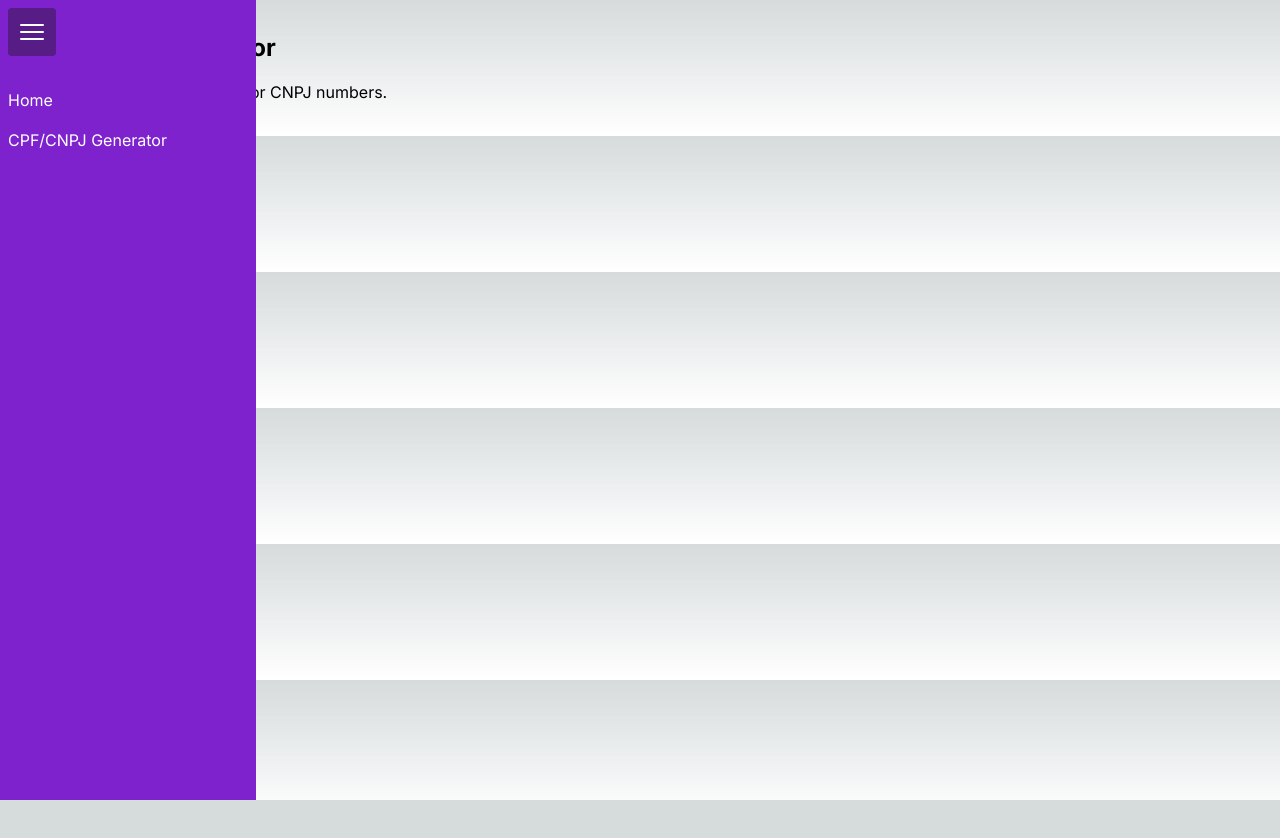
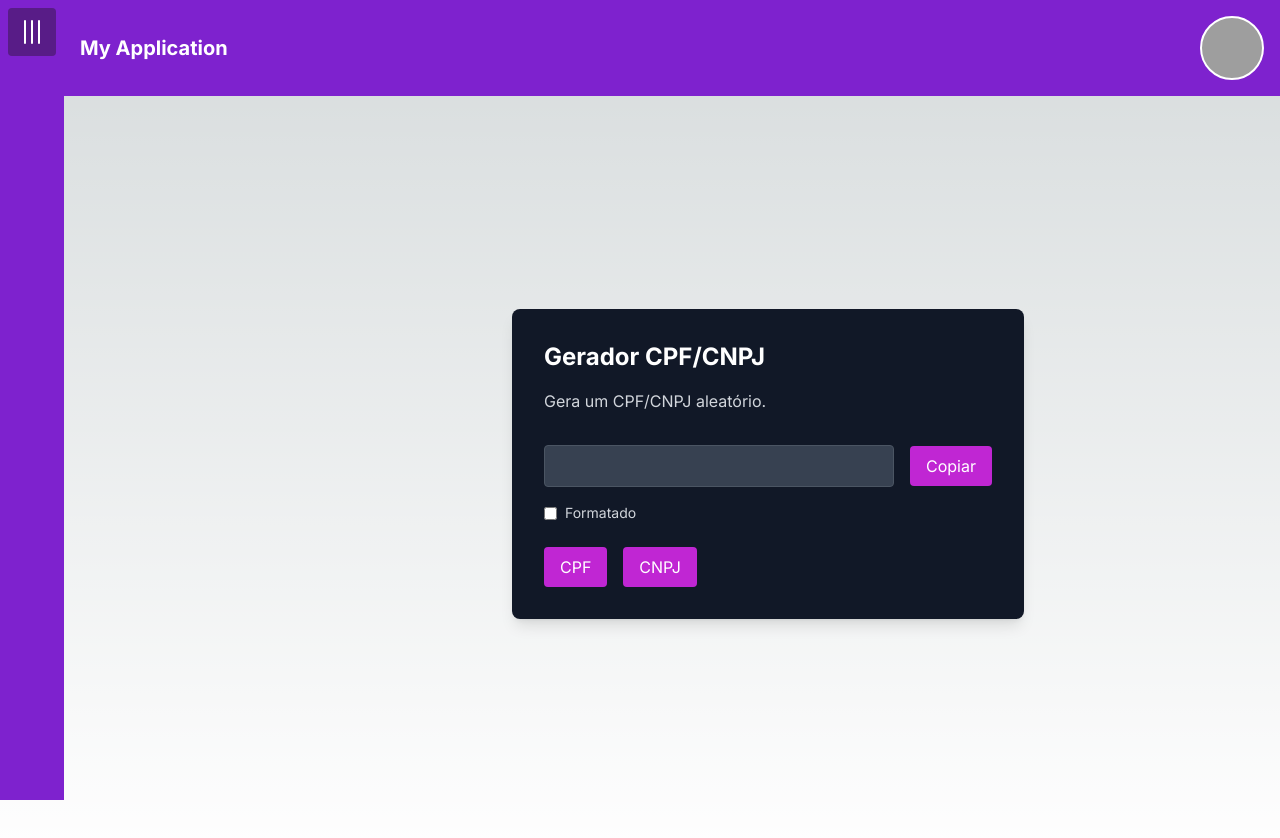
Before and after one commit to misphyr/tools, a Next.js app: page /cpf-cnpj-generator in a window 1280 px wide. Shown: the top 838 px of the page. Before the commit the page ends 800 px from the top, so only its background shows below. Built offline with nearby package versions, Linux system fonts and the light colour scheme; grey boxes are pictures that could not be loaded.

Commit message:
adicionado a página de cpf/cnpj

```diff
--- a/src/app/cpf-cnpj-generator/page.tsx
+++ b/src/app/cpf-cnpj-generator/page.tsx
@@ -1,12 +1,143 @@
-// pages/cpf-cnpj-generator.tsx
-import React from 'react';
+"use client"
+import React, { useState } from 'react';
+
+const generateCPF = (formatted: boolean) => {
+  const random = () => Math.floor(Math.random() * 10);
+  let cpf = Array.from({ length: 9 }, random).join('');
+  cpf += calculateCPFCheckDigits(cpf);
+  return formatted
+    ? cpf.replace(/(.{3})(.{3})(.{3})(.{2})/, '$1.$2.$3-$4')
+    : cpf;
+};
+
+const calculateCPFCheckDigits = (base: string) => {
+  let sum = 0;
+  let weight = 10;
+  for (let i = 0; i < base.length; i++) {
+    sum += parseInt(base[i]) * weight--;
+  }
+  const remainder = (sum % 11);
+  const firstDigit = remainder < 2 ? 0 : 11 - remainder;
+
+  sum = 0;
+  weight = 11;
+  for (let i = 0; i < base.length; i++) {
+    sum += parseInt(base[i]) * weight--;
+  }
+  const secondDigit = ((sum % 11) < 2 ? 0 : 11 - (sum % 11));
+
+  return `${firstDigit}${secondDigit}`;
+};
+
+const generateCNPJ = (formatted: boolean) => {
+  const random = () => Math.floor(Math.random() * 10);
+  let cnpj = Array.from({ length: 12 }, random).join('');
+  cnpj += calculateCNPJCheckDigits(cnpj);
+  return formatted
+    ? cnpj.replace(/(.{2})(.{3})(.{3})(.{4})(.{2})/, '$1.$2.$3/$4-$5')
+    : cnpj;
+};
+
+const calculateCNPJCheckDigits = (base: string) => {
+  const weights1 = [5, 4, 3, 2, 9, 8, 7, 6, 5, 4, 3, 2];
+  const weights2 = [6, 5, 4, 3, 2, 9, 8, 7, 6, 5, 4, 3, 2];
+
+  const calculateDigit = (base: string, weights: number[]) => {
+    let sum = 0;
+    for (let i = 0; i < base.length; i++) {
+      sum += parseInt(base[i]) * weights[i];
+    }
+    const remainder = sum % 11;
+    return remainder < 2 ? 0 : 11 - remainder;
+  };
+
+  const firstDigit = calculateDigit(base, weights1);
+  const secondDigit = calculateDigit(base + firstDigit, weights2);
+
+  return `${firstDigit}${secondDigit}`;
+};
 
 const CPF_CNPJ_Generator: React.FC = () => {
+  const [value, setValue] = useState('');
+  const [isFormatted, setIsFormatted] = useState(false);
+  const [message, setMessage] = useState<string | null>(null);
+
+  const handleGenerateCPF = () => {
+    setValue(generateCPF(isFormatted));
+  };
+
+  const handleGenerateCNPJ = () => {
+    setValue(generateCNPJ(isFormatted));
+  };
+
+  const copyToClipboard = () => {
+    navigator.clipboard.writeText(value).then(() => {
+      showTemporaryMessage('Cpf/Cnpj Copiado!');
+    });
+  };
+
+  const showTemporaryMessage = (msg: string) => {
+    setMessage(msg);
+    setTimeout(() => setMessage(null), 3000); // Message disappears after 3 seconds
+  };
+
   return (
-    <div className="p-8">
-      <h1 className="text-2xl font-bold">CPF/CNPJ Generator</h1>
-      <p className="mt-4">Teste you can generate CPF or CNPJ numbers.</p>
-      {/* Add your CPF/CNPJ generator logic here */}
+    <div className="flex justify-center items-center min-h-screen">
+      <div className="bg-gray-900 p-8 rounded-lg shadow-lg w-full max-w-lg">
+        <h1 className="text-2xl font-bold text-white">Gerador CPF/CNPJ</h1>
+        <p className="mt-4 text-gray-300">Gera um CPF/CNPJ aleatório.</p>
+
+        {/* Readonly input with copy button */}
+        <div className="mt-8 flex items-center space-x-4">
+          <input
+            type="text"
+            value={value}
+            readOnly
+            className="p-2 bg-gray-700 text-white rounded border border-gray-600 flex-grow"
+          />
+          <button
+            onClick={copyToClipboard}
+            className="bg-fuchsia-600 text-white px-4 py-2 rounded hover:bg-fuchsia-900 hover:animate-pulse transition"
+          >
+            Copiar
+          </button>
+        </div>
+
+        {/* Checkbox */}
+        <div className="mt-4 flex items-center space-x-2">
+          <input
+            type="checkbox"
+            id="format-checkbox"
+            checked={isFormatted}
+            onChange={() => setIsFormatted(!isFormatted)}
+            className="text-purple-900"
+          />
+          <label htmlFor="format-checkbox" className="text-sm text-gray-300">Formatado</label>
+        </div>
+
+        {/* Generate buttons */}
+        <div className="mt-6 flex space-x-4">
+          <button
+            onClick={handleGenerateCPF}
+            className="bg-fuchsia-600 text-white px-4 py-2 rounded hover:bg-fuchsia-900 hover:animate-pulse transition"
+          >
+            CPF
+          </button>
+          <button
+            onClick={handleGenerateCNPJ}
+            className="bg-fuchsia-600 text-white px-4 py-2 rounded hover:bg-fuchsia-900 hover:animate-pulse transition"
+          >
+            CNPJ
+          </button>
+        </div>
+      </div>
+
+      {/* Temporary message */}
+      {message && (
+        <div className="fixed bottom-4 left-1/2 transform -translate-x-1/2 bg-gray-900 text-white px-4 py-2 rounded shadow-lg">
+          {message}
+        </div>
+      )}
     </div>
   );
 };
--- a/src/app/layout.tsx
+++ b/src/app/layout.tsx
@@ -2,6 +2,7 @@ import type { Metadata } from "next";
 import { Inter } from "next/font/google";
 import "./globals.css";
 import Sidebar from '../components/Sidebar';
+import Header from '../components/Header';
 
 const inter = Inter({ subsets: ["latin"] });
 
@@ -17,8 +18,18 @@ export default function RootLayout({
 }>) {
   return (
     <html lang="en">
-      <body className={inter.className}>{children}</body>
-      <Sidebar />
+      <body className={inter.className}>
+        <div className="flex">
+          <Sidebar />
+          <div className="flex-grow">
+            <Header />
+            <main style={{ marginTop: "4rem", marginLeft: "16rem" }}>
+
+              {children}
+            </main>
+          </div>
+        </div>
+      </body>
     </html>
   );
 }
--- /dev/null
+++ b/src/components/Header.tsx
@@ -0,0 +1,28 @@
+
+"use client";
+
+import React, { useState } from 'react';
+import { useRouter } from 'next/navigation';
+
+
+const Header = () => {
+    const avatarUrl = `https://cdn.discordapp.com/avatars/343957098184572958/a_966ba3717fc36728b3b66976aefe2cd8.gif`;
+
+    return (
+        <div className="fixed top-0 left-[4rem] w-[calc(100%-4rem)] bg-purple-700 text-white p-4 flex justify-between items-center transition-all duration-300 z-10">
+            <div className="text-xl font-bold">
+                My Application
+            </div>
+            <div
+                className="w-16 h-16 rounded-full overflow-hidden border-2 border-white"
+                style={{
+                    backgroundImage: `url(${avatarUrl})`,
+                    backgroundSize: 'cover',
+                    backgroundPosition: 'center',
+                }}
+            />
+        </div>
+    );
+};
+
+export default Header;
--- a/src/components/Sidebar.tsx
+++ b/src/components/Sidebar.tsx
@@ -5,7 +5,7 @@ import React, { useState } from 'react';
 import { useRouter } from 'next/navigation';
 
 const Sidebar: React.FC = () => {
-  const [isOpen, setIsOpen] = useState(true);
+  const [isOpen, setIsOpen] = useState(false);
   const router = useRouter();
 
   const toggleSidebar = () => {
@@ -40,7 +40,7 @@ const Sidebar: React.FC = () => {
   );
 
   return (
-    <div className={`fixed top-0 left-0 h-full ${isOpen ? 'w-64' : 'w-16'} bg-purple-700 text-white transition-all duration-300`}>
+    <div className={`fixed top-0 left-0 bg-purple-700 text-white h-full transition-all duration-300 ${isOpen ? 'w-64' : 'w-16'} z-20`}>
       <button onClick={toggleSidebar} className="p-2 m-2 text-white bg-purple-900 rounded focus:outline-none">
         {menuBtn}
 
```
